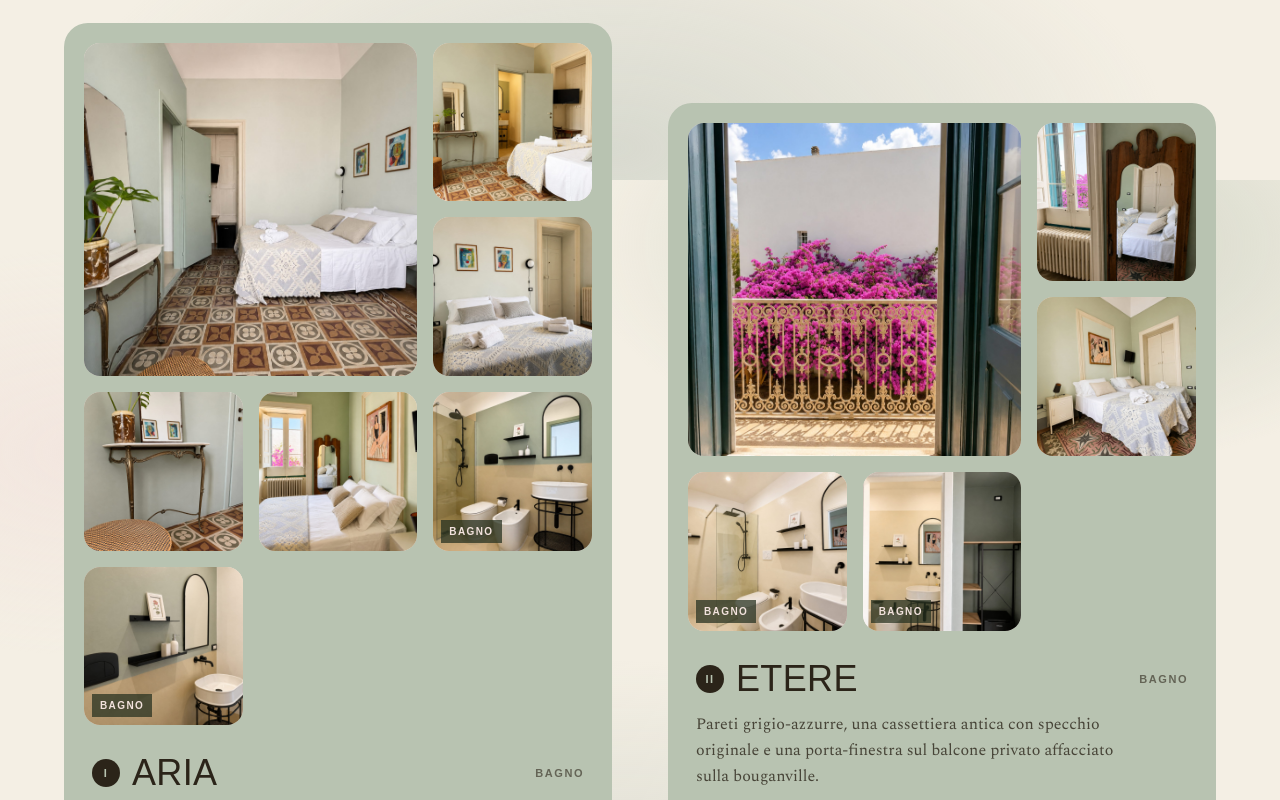
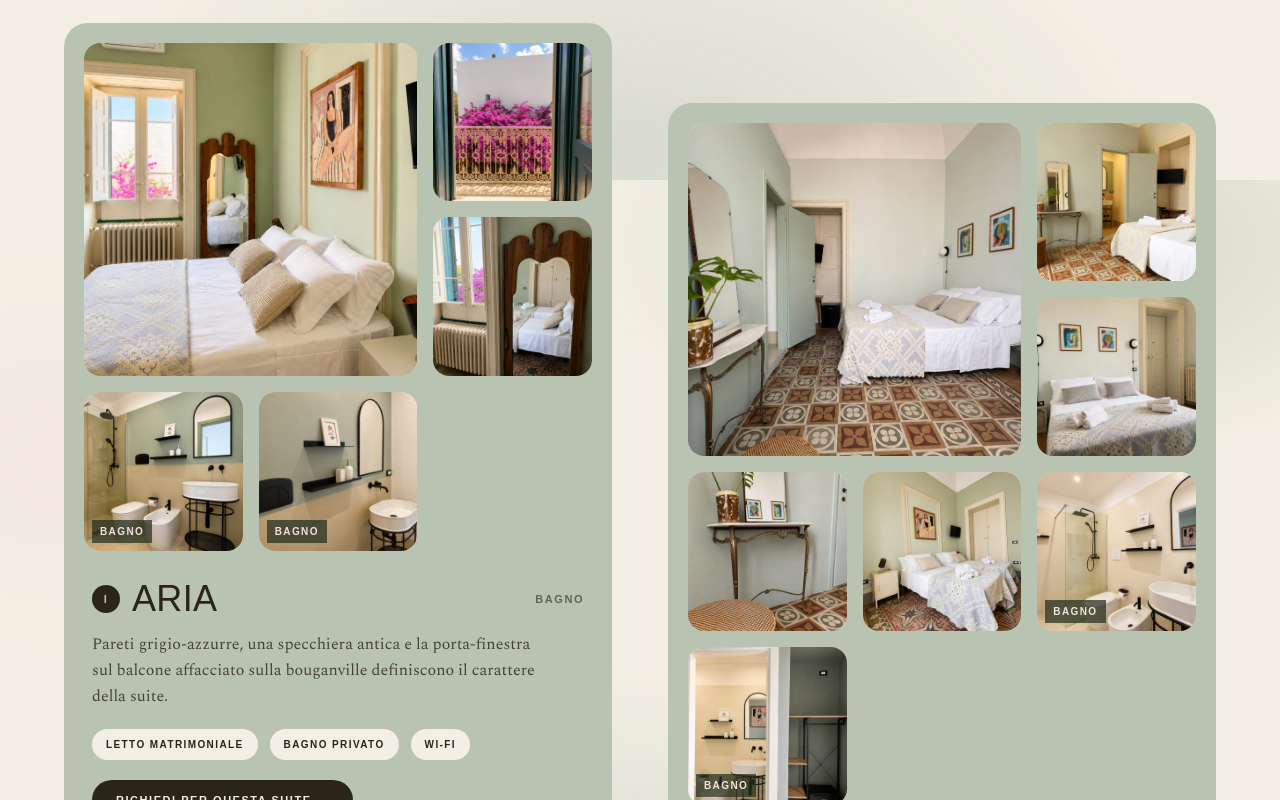
Before and after one commit to davidecaputopd-bot/palazzovite, a Next.js app: page / in a window 1280 px wide. Shown: the part 3820-4620 px from the top of the page. Built offline with nearby package versions, Linux system fonts and the light colour scheme; a web font is replaced by a local one.

Commit message:
Correct Aria and Etere galleries and descriptions

```diff
--- a/app/components/Gallery.tsx
+++ b/app/components/Gallery.tsx
@@ -37,7 +37,7 @@ export default function Gallery({
             <button
               key={src}
               type="button"
-              onClick={() => setIndex(i)}
+              onClick={() => setIndex(showsMoreBadge ? mobilePreviewCount : i)}
               aria-label={`${openLabel} - ${alt} ${i + 1}${isBath && bathroomLabel ? ` (${bathroomLabel})` : ""}`}
               className={`group relative overflow-hidden rounded-xl md:rounded-2xl bg-[var(--blush)] active:scale-[0.99] transition-transform duration-150 ${
                 i === 0 ? "col-span-2 row-span-2 aspect-square" : "aspect-square"
--- a/app/data/i18n.ts
+++ b/app/data/i18n.ts
@@ -120,29 +120,29 @@ export type SiteCopy = {
 
 const roomDescriptions = {
   it: {
-    aria: "Toni chiari, biancheria bianca e ritratti alle pareti. Il bagno, essenziale e curato, è definito da un grande specchio ad arco.",
-    etere: "Pareti grigio-azzurre, una cassettiera antica con specchio originale e una porta-finestra sul balcone privato affacciato sulla bouganville.",
+    aria: "Pareti grigio-azzurre, una specchiera antica e la porta-finestra sul balcone affacciato sulla bouganville definiscono il carattere della suite.",
+    etere: "Pareti verde chiaro, cementine decorate e arredi restaurati compongono un ambiente raccolto, predisposto con letto matrimoniale o due letti singoli.",
     fiamma: "Cementine originali e un comodino in legno laccato color ocra raccontano il carattere della dimora con pochi elementi scelti.",
     terra: "Cementine verdi e brune, legno laccato color ocra e un soffitto verde profondo compongono un ambiente raccolto.",
     mare: "Pareti verde salvia, un camino in legno scuro e la porta-finestra con persiane bianche conservano un'atmosfera domestica.",
   },
   en: {
-    aria: "Soft tones, crisp white linen and portraits on the walls. The carefully pared-back bathroom is defined by a large arched mirror.",
-    etere: "Blue-grey walls, an antique chest with its original mirror, and French doors opening onto a private balcony overlooking the bougainvillea.",
+    aria: "Blue-grey walls, an antique mirror and French doors opening onto a balcony overlooking the bougainvillea define the character of the suite.",
+    etere: "Pale-green walls, patterned cement tiles and restored furniture create an intimate room, arranged with a double bed or two single beds.",
     fiamma: "Original cement tiles and an ochre-lacquered wooden bedside table express the house's character through a few considered details.",
     terra: "Green and brown cement tiles, ochre-lacquered wood and a deep green ceiling create an intimate atmosphere.",
     mare: "Sage-green walls, a dark wood fireplace and French doors with white shutters retain the ease of a private home.",
   },
   fr: {
-    aria: "Tons clairs, linge blanc et portraits aux murs. Sobre et soignée, la salle de bains se distingue par un grand miroir cintré.",
-    etere: "Murs bleu-gris, commode ancienne avec son miroir d'origine et porte-fenêtre ouvrant sur un balcon privé face aux bougainvilliers.",
+    aria: "Des murs gris bleuté, un miroir ancien et une porte-fenêtre ouvrant sur le balcon face aux bougainvilliers définissent le caractère de la suite.",
+    etere: "Des murs vert clair, des carreaux de ciment décorés et du mobilier restauré composent une chambre intime, avec un lit double ou deux lits simples.",
     fiamma: "Carreaux de ciment d'origine et chevet en bois laqué ocre expriment le caractère de la demeure avec quelques détails choisis.",
     terra: "Carreaux de ciment verts et bruns, bois laqué ocre et plafond vert profond composent une atmosphère intime.",
     mare: "Murs vert sauge, cheminée en bois sombre et porte-fenêtre aux volets blancs conservent l'esprit d'une maison particulière.",
   },
   es: {
-    aria: "Tonos claros, ropa de cama blanca y retratos en las paredes. El baño, sobrio y cuidado, se define por un gran espejo arqueado.",
-    etere: "Paredes azul grisáceo, cómoda antigua con su espejo original y puerta acristalada a un balcón privado con vistas a la buganvilla.",
+    aria: "Las paredes gris azulado, un espejo antiguo y la puerta acristalada al balcón frente a la buganvilla definen el carácter de la suite.",
+    etere: "Las paredes verde claro, las baldosas hidráulicas decoradas y los muebles restaurados crean una estancia íntima, con cama doble o dos camas individuales.",
     fiamma: "Baldosas hidráulicas originales y una mesilla de madera lacada en ocre expresan el carácter de la casa con pocos detalles escogidos.",
     terra: "Baldosas verdes y marrones, madera lacada en ocre y un techo verde profundo crean un ambiente recogido.",
     mare: "Paredes verde salvia, chimenea de madera oscura y puerta acristalada con contraventanas blancas conservan el aire de una casa privada.",
--- a/app/data/photos.ts
+++ b/app/data/photos.ts
@@ -9,13 +9,17 @@ function seq(prefix: string, n: number): string[] {
 
 // Foto camere e bagni sono separate per evitare scambi accidentali nelle gallerie.
 export const ROOM_MAIN_PHOTOS: Record<string, string[]> = {
+  // La camera con portafinestra e bouganville è Aria.
   aria: [
-    ...seq("camera-aria", 4),
     "/foto/camera-etere-01.jpg",
+    "/foto/camera-etere-02.jpg",
+    "/foto/camera-etere-03.jpg",
   ],
   etere: [
-    "/foto/camera-etere-02.jpg",
-    "/foto/camera-etere-03.jpg",
+    "/foto/camera-aria-01.jpg",
+    "/foto/camera-aria-02.jpg",
+    "/foto/camera-aria-03.jpg",
+    "/foto/camera-aria-04.jpg",
     "/foto/camera-etere-04.jpg",
   ],
   mare: seq("camera-mare", 4),
--- a/app/data/rooms.ts
+++ b/app/data/rooms.ts
@@ -18,8 +18,8 @@ export const rooms: Room[] = [
     element: "aria",
     bed: "double",
     description:
-      "Toni chiari, biancheria bianca e ritratti alle pareti. Il bagno, essenziale e curato, è definito da un grande specchio ad arco.",
-    image: "/foto/camera-aria-03.jpg",
+      "Pareti grigio-azzurre, una specchiera antica e la porta-finestra sul balcone affacciato sulla bouganville definiscono il carattere della suite.",
+    image: "/foto/camera-etere-01.jpg",
     bathroomImage: "/foto/camera-aria-05.jpg",
   },
   {
@@ -28,9 +28,9 @@ export const rooms: Room[] = [
     element: "etere",
     bed: "both",
     description:
-      "Pareti grigio-azzurre, una cassettiera antica con specchio originale e una porta-finestra sul balcone privato affacciato sulla bouganville.",
-    image: "/foto/camera-etere-01.jpg",
-    bathroomImage: "/foto/camera-etere-05.jpg",
+      "Pareti verde chiaro, cementine decorate e arredi restaurati compongono un ambiente raccolto, predisposto con letto matrimoniale o due letti singoli.",
+    image: "/foto/camera-aria-03.jpg",
+    bathroomImage: "/foto/camera-mare-05.jpg",
   },
   {
     slug: "fiamma",
@@ -60,6 +60,6 @@ export const rooms: Room[] = [
     description:
       "Pareti verde salvia, un camino in legno scuro e la porta-finestra con persiane bianche conservano un'atmosfera domestica.",
     image: "/foto/camera-mare-02.jpg",
-    bathroomImage: "/foto/camera-mare-05.jpg",
+    bathroomImage: "/foto/camera-etere-05.jpg",
   },
 ];
```
